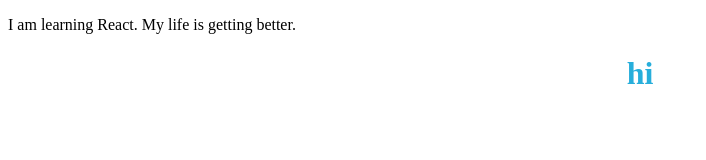
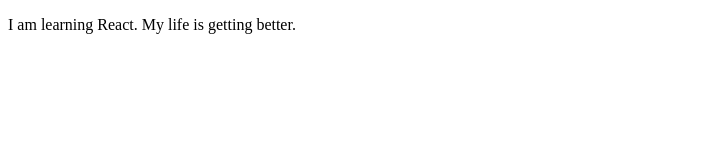
Before and after one commit to acciojob/render-component-react-1tushr, a React app: page / in a window 1280 px wide. Shown: the top 160 px of the page, without its empty margins (0-706 px from the left). Built offline with nearby package versions, Linux system fonts and the light colour scheme.

Commit message:
submitting code-Thu May 18 2023 18:13:20 GMT+0530 (India Standard Time)

```diff
--- a/src/components/App.jsx
+++ b/src/components/App.jsx
@@ -5,7 +5,7 @@ const App = () => {
   return (
     <div id="main">
       <p>I am learning React. My life is getting better.</p>
-      <h1>hi </h1>
+
     </div>
   )
 }
```
